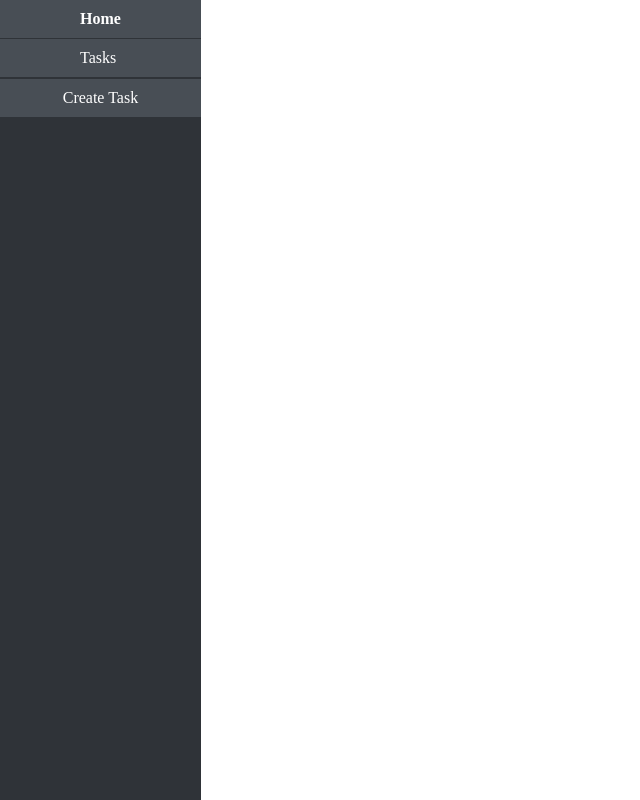
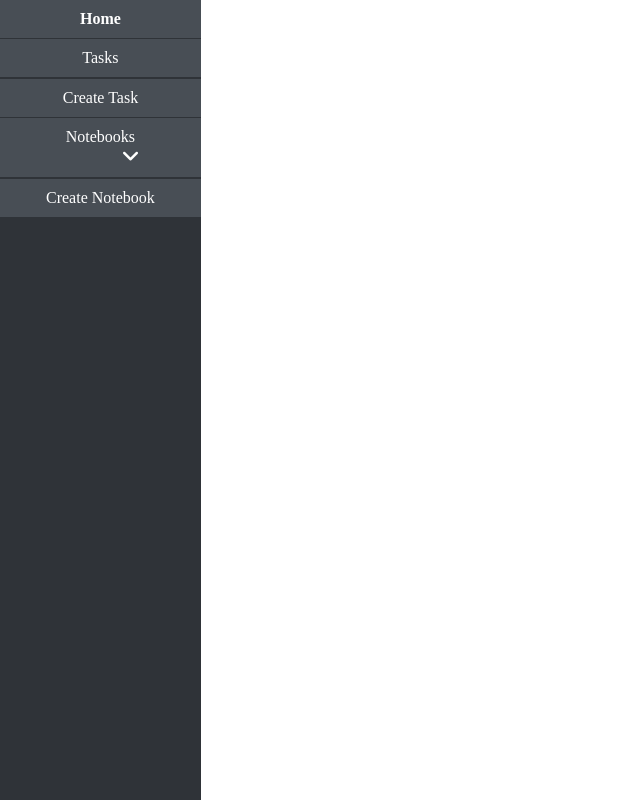
Before and after one commit to Katherin4u/JotIt, a React (Create React App) app in the folder frontend/: page /notebooks in a window 1280 px wide. Shown: the whole page, without its empty margins (0-640 px from the left). Built offline with nearby package versions, Linux system fonts and the light colour scheme; no server answers.

Commit message:
Added notebook and creation of notebook

```diff
--- /dev/null
+++ b/frontend/src/components/CreateNotebook/index.js
@@ -0,0 +1,47 @@
+import { useState } from "react"
+import { useDispatch, useSelector } from "react-redux"
+import { createNotebookThunk } from "../../store/notebooks"
+import { useHistory } from "react-router-dom"
+import { useModal } from "../../context/Modal"
+import Form from 'react-bootstrap/Form';
+
+const CreateNotebook = () => {
+    const history = useHistory()
+    const dispatch = useDispatch();
+    const [title, setTitle] = useState('')
+    const { closeModal } = useModal(); // Access closeModal function from the ModalContext
+
+    const submit = async (e) => {
+        e.preventDefault();
+
+        const notebook = {
+            title,
+        }
+        dispatch(createNotebookThunk(notebook)).then(() => {
+            closeModal();
+            history.push("/notebooks");
+        });
+    }
+
+
+    return (
+        <div style={{ display: 'flex', justifyContent: 'center', flexDirection: "row" }}>
+            <form onSubmit={submit} style={{ display: 'flex', flexDirection: 'column' }}>
+                <label>
+
+                    <input
+                        type="text"
+                        value={title}
+                        placeholder="Title"
+                        onChange={(e) => setTitle(e.target.value)}
+                    />
+                </label>
+                <button type='submit'>
+                    Submit
+                </button>
+            </form>
+        </div>
+    )
+}
+
+export default CreateNotebook
--- a/frontend/src/components/Navigation/Navigation.css
+++ b/frontend/src/components/Navigation/Navigation.css
@@ -7,7 +7,7 @@
     text-decoration-line: none;
     font-weight: bold;
 }
-.task-link {
+.task-link, .notebooks-link{
     color: white;
     text-decoration-line: none;
 }
@@ -43,12 +43,12 @@
     padding-left: 80px;
     padding-right: 80px;
 }
-.tasklink-main-div {
+
+.tasklink-main-div, .notebooklink-main-div{
     position: relative;
     background-color: #484e55;
     padding: 10px;
-    padding-left: 80px;
-    padding-right: 80px;
+    text-align: center;
 }
 
 .profile-image {
--- a/frontend/src/components/Navigation/index.js
+++ b/frontend/src/components/Navigation/index.js
@@ -6,10 +6,22 @@ import ProfileButton from './ProfileButton';
 import './Navigation.css';
 import OpenModalMenuItem from './OpenModalMenuItem';
 import CreateTasks from '../CreateTask';
+import CreateNotebook from '../CreateNotebook';
+import AllNotebooks from '../Notebooks'
 
 function Navigation({ isLoaded }) {
   const sessionUser = useSelector(state => state.session.user);
+  const dispatch = useDispatch();
+  const [showMenu, setShowMenu] = useState(false);
+  const ulRef = useRef();
 
+  // open menu logic
+  const openCloseMenu = () => {
+    // if (showMenu) return;
+    setShowMenu(!showMenu);
+  };
+
+  // return component
   return (
     <div className="navbar navbar-inverse navbar-fixed-left">
       <div className='home-profile-main-div'>
@@ -28,12 +40,37 @@ function Navigation({ isLoaded }) {
             <div className='tasklink-main-div'>
               <NavLink className='task-link' exact to='/tasks'>Tasks</NavLink>
             </div>
-
           </div>
           <div style={{ paddingTop: '2px' }}>
             <OpenModalMenuItem
               itemText='Create Task'
               modalComponent={<CreateTasks />}
+            />
+          </div>
+          <div style={{ paddingTop: '1px' }}>
+            <div className='notebooklink-main-div'>
+              <button style={{ all: 'unset', cursor: 'pointer', color: 'white' }} onClick={openCloseMenu} className='notebooks-link' exact to='/notebooks'>Notebooks
+                {showMenu ? (
+                  <div style={{ display: 'flex', flexDirection: 'column', justifyContent: 'center', alignItems: "center" }}>
+                    {/* <div className="main-container-user-info">
+                      <div className="username">hello</div>
+                    </div> */}
+                    <AllNotebooks />
+                    <i class="fa-sharp fa-solid fa-angle-up"></i>
+                  </div>
+                ) : (
+                  <div className="profile-arrow" >
+                    <i class="fa-sharp fa-solid fa-angle-down"></i>
+                  </div>
+                )
+                }
+              </button>
+            </div>
+          </div>
+          <div style={{ paddingTop: '2px' }}>
+            <OpenModalMenuItem
+              itemText='Create Notebook'
+              modalComponent={<CreateNotebook />}
             />
           </div>
         </div>
--- a/frontend/src/components/Notebooks/index.js
+++ b/frontend/src/components/Notebooks/index.js
@@ -21,7 +21,6 @@ const AllNotebooks = () => {
 
     return (
         <div className="main-spot-Container">
-            <h2>Notebooks</h2>
             {notebooks.map((notebook) => (
                 <div>
                     <div key={notebook.id} onClick={() => handleNotebookClick(notebook.id)}>
--- a/frontend/src/store/notebooks.js
+++ b/frontend/src/store/notebooks.js
@@ -2,6 +2,7 @@ import { csrfFetch } from './csrf'
 
 const GET_ALL_NOTEBOOKS = 'notebooks/get_all_notebooks'
 const GET_NOTES = 'notebooks/get_notes'
+const CREATE_NOTEBOOK = 'notebooks/create_notebook'
 
 // short functions
 export const getAllNotebooks = (notebooks) => ({
@@ -13,6 +14,12 @@ export const getAllNotes = (note) => ({
     type: GET_NOTES,
     note
 })
+
+export const createNotebook = (notebook) => ({
+    type: CREATE_NOTEBOOK,
+    notebook
+})
+
 
 /**
  * Thunks
@@ -42,6 +49,21 @@ export const getAllNotesThunk = (notebookId) => async (dispatch) => {
     }
 }
 
+// create noteboook
+export const createNotebookThunk = (notebook) => async (dispatch) => {
+    const response = await csrfFetch(`/api/notebooks/`, {
+        method: 'POST',
+        headers: { 'Content-Type': "application/json" },
+        body: JSON.stringify(notebook)
+    })
+
+    if (response.ok) {
+        const notebook = await response.json()
+        dispatch(createNotebook(notebook))
+        return notebook
+    }
+}
+
 // initial state
 const initialState = {
     allNotebooks: {},
@@ -66,6 +88,8 @@ export default function notebookReducer(state = initialState, action) {
             })
             return { ...state, notes: allTheNotes }
         }
+        case CREATE_NOTEBOOK:
+            return { ...state, allNotebooks: { ...state.allNotebooks, [action.notebook.id]: action.notebook } }
         default:
             return state;
     }
```
Also changed, not shown: frontend/src/components/CreateNotebook/index.css (added).
